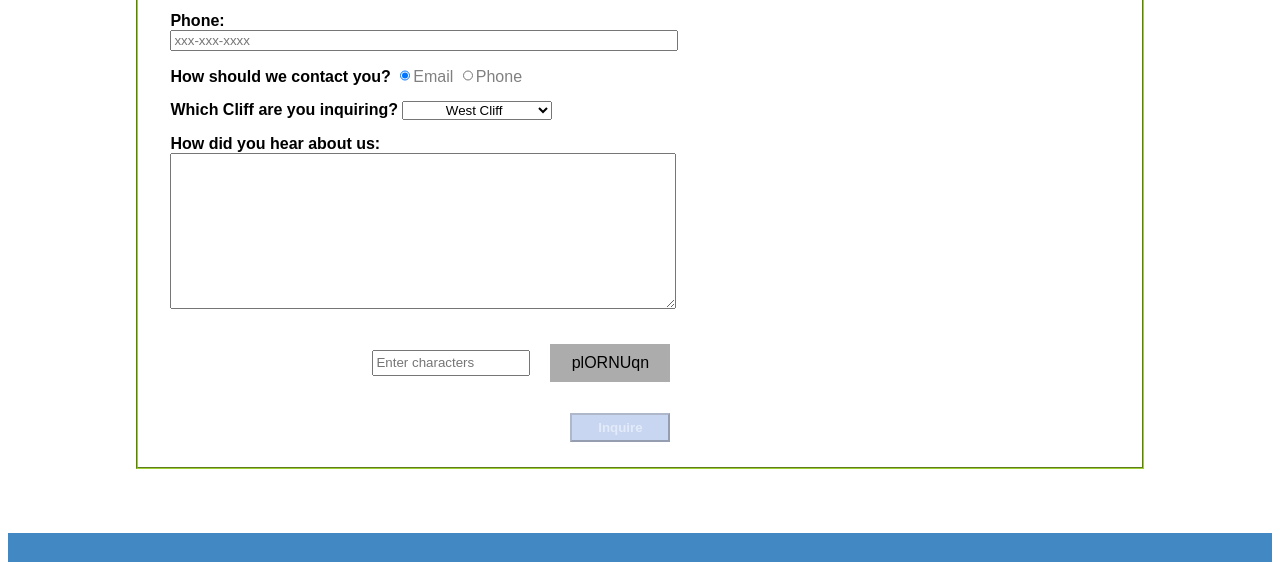
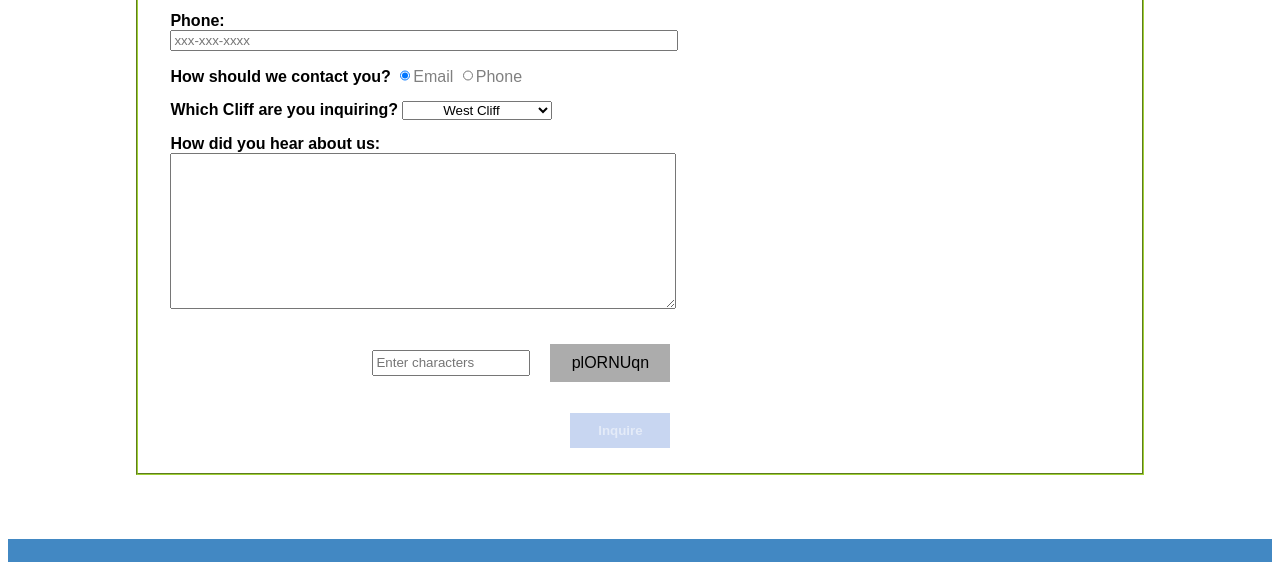
Before and after one commit to VishnuPrabhuT/homework-module1, a plain HTML site: page contact.html in a window 1280 px wide. Shown: the part 888-1450 px from the top of the page. Drawn offline with Linux system fonts and the light colour scheme.

Commit message:
misc changes

```diff
--- a/js/randomcodes.js
+++ b/js/randomcodes.js
@@ -18,14 +18,6 @@ let btnValue;
 
 function disableButton(btnValue) {
     document.getElementById("submit").disabled = btnValue;
-
-    if (btnValue == true) {
-        document.querySelector("#submit").style.backgroundColor = "rgba(73, 119, 209, 0.3)";
-        document.querySelector("#submit").style.color = "rgba(255, 255, 255, 0.5)";
-    } else {
-        document.querySelector("#submit").style.backgroundColor = "rgba(73, 119, 209, 0.1)";
-        document.querySelector("#submit").style.color = "rgba(255, 255, 255, 1)";
-    }
 }
 
 
--- a/styles.css
+++ b/styles.css
@@ -301,7 +301,7 @@ form input[type="radio"] {
 
 form select {
   width: 150px;
-  text-indent: 30%;
+  text-align: center;
 }
 
 form .commentbox label {
@@ -320,15 +320,27 @@ form .button {
 form .button input {
   width: 100px;
   margin-left: 80%;
-  padding: 5px 10px;
-  background-color: #4977d1;
-  color: #fff;
+  padding: 10px 20px;
   font-weight: bold;
+  border: none;
+  box-shadow: none;
 }
 
 form .button input:disabled {
   pointer-events: none;
-  background-color: #333;
+  background-color: rgba(73, 119, 209, 0.3);
+  color: rgba(255, 255, 255, 0.5);
+}
+
+form .button input:enabled {
+  cursor: pointer;
+  pointer-events: all;
+  background-color: rgba(73, 119, 209, 1);
+  color: rgba(255, 255, 255, 1);
+}
+
+form .button input:enabled:hover {
+  transform: scale(1.2);
 }
 
 .images-container {
```
